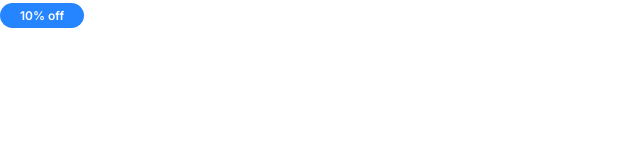
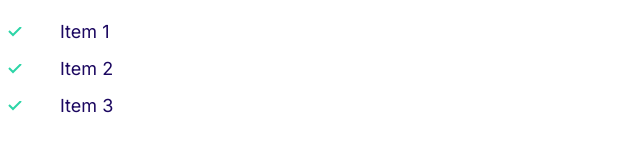
Before and after one commit to seongbaelee/seongbacon, a plain HTML site: page index.html in a window 1280 px wide. Shown: the whole page, without its empty margins (0-640 px from the left). Drawn offline with Linux system fonts and the light colour scheme.

Commit message:
Build the lists component.

```diff
--- a/css/styles.css
+++ b/css/styles.css
@@ -120,3 +120,32 @@ a {
     font-size: 1.2rem;
   }
 }
+
+/* Lists */
+
+.list {
+  list-style: none;
+  padding-left: 0;
+  color: var(--color-headings);
+}
+
+.list--inline .list__item {
+  display: inline-block;
+  margin-right: 2rem;
+}
+
+.list--tick {
+  list-style-image: url(/images/tick.svg);
+  padding-left: 3rem;
+}
+
+.list--tick .list__item {
+  padding-left: 0.5rem;
+  margin-bottom: 1rem;
+}
+
+@media screen and (min-width: 1024px) {
+  .list--tick .list__item {
+    padding-left: 3rem;
+  }
+}
--- a/index.html
+++ b/index.html
@@ -15,6 +15,10 @@
     <link rel="stylesheet" href="css/styles.css" />
   </head>
   <body>
-    <span class="badge badge--primary badge--small">10% off</span>
+    <ul class="list list--tick">
+      <li class="list__item">Item 1</li>
+      <li class="list__item">Item 2</li>
+      <li class="list__item">Item 3</li>
+    </ul>
   </body>
 </html>
```
Also changed, not shown: components/lists.html (added, +5 -0 lines), images/tick.svg (added).
